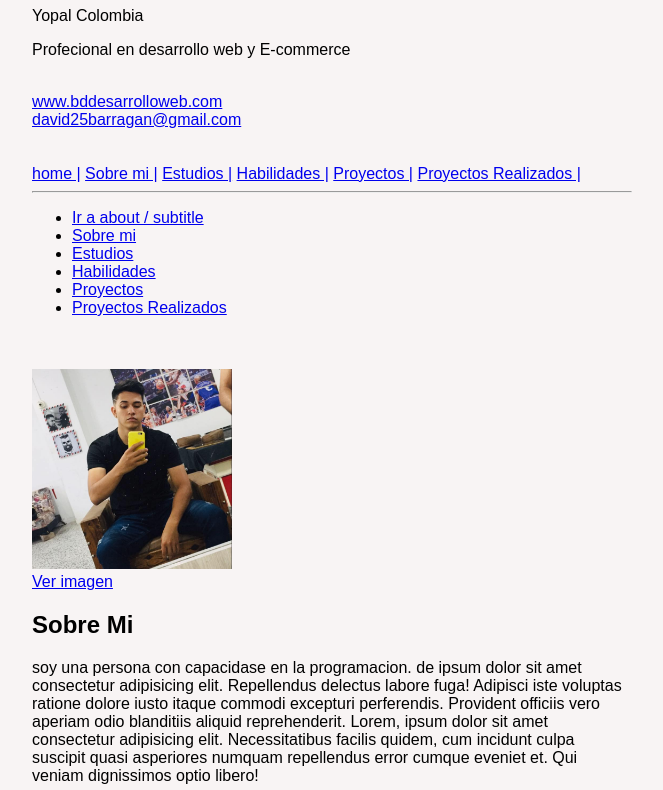
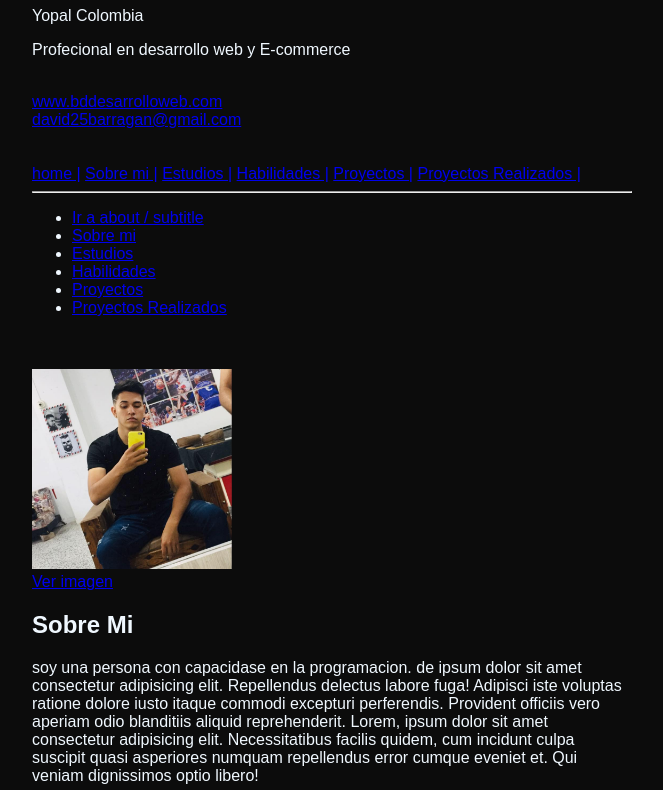
Before and after one commit to David-BarraganP/cv-david, a plain HTML site: page index.html in a window 1280 px wide. Shown: the part 93-883 px from the top of the page, without its empty margins (308-971 px from the left). Drawn offline with Linux system fonts and the light colour scheme.

Commit message:
cambio estilo css

```diff
--- a/style.css
+++ b/style.css
@@ -1,3 +1,4 @@
 body{
-    background-color: rgba(248, 244, 244, 0.952);
+    background-color: rgba(0, 0, 0, 0.952);
+    color:aliceblue
 }
```
